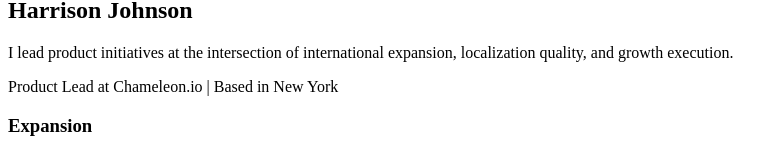
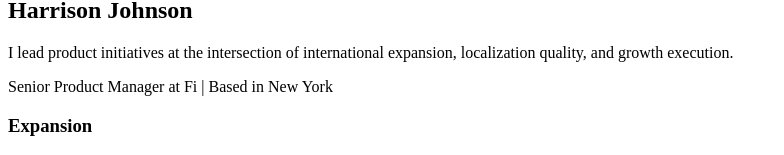
Before and after one commit to harrisonhjohnson/harrison-build, a React (Vite) app: page / in a window 1280 px wide. Shown: the part 164-319 px from the top of the page, without its empty margins (0-784 px from the left). Built offline with nearby package versions, Linux system fonts and the light colour scheme; the HTML template or start-up script is replaced by a standard one.

Commit message:
Update role history to Fi and Chameleon

```diff
--- a/src/App.jsx
+++ b/src/App.jsx
@@ -12,7 +12,7 @@ const WINDOWS = [
       <>
         <h2>Harrison Johnson</h2>
         <p>I lead product initiatives at the intersection of international expansion, localization quality, and growth execution.</p>
-        <p className="subtle">Product Lead at Chameleon.io | Based in New York</p>
+        <p className="subtle">Senior Product Manager at Fi | Based in New York</p>
 
         <section className="trio-strip" aria-label="Snapshot of impact">
           <article>
@@ -164,7 +164,8 @@ const WINDOWS = [
 
         <h3>Experience</h3>
         <ul>
-          <li><strong>Product Lead, Chameleon.io</strong> (2024-Present)</li>
+          <li><strong>Senior Product Manager, Fi</strong> (Present)</li>
+          <li><strong>Product Lead, Chameleon.io</strong> (Previous)</li>
           <li><strong>Co-Founder, Driveway.app</strong> (2020-2024)</li>
           <li><strong>Operations + Product, Managed by Q</strong> (2014-2020)</li>
         </ul>
@@ -195,8 +196,7 @@ const WINDOWS = [
 
         <div className="cta-row">
           <a className="cta-button" href="mailto:hello@harrison.build">Email Me</a>
-          <a className="cta-button" href="https://calendly.com/harrisonhjohnson" target="_blank" rel="noreferrer">Book 20 Min</a>
-          <a className="cta-button" href="https://github.com/harrisonhjohnson/harrison-build" target="_blank" rel="noreferrer">View GitHub</a>
+          <a className="cta-button" href="https://github.com/harrisonhjohnson" target="_blank" rel="noreferrer">View GitHub</a>
         </div>
       </>
     )
```
